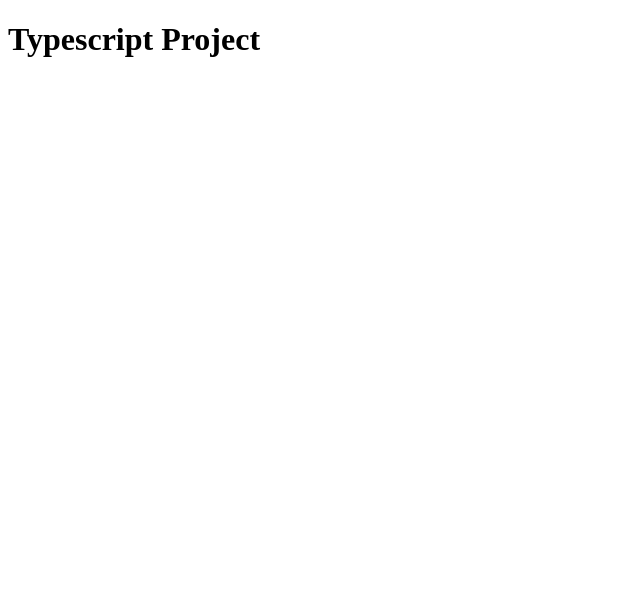
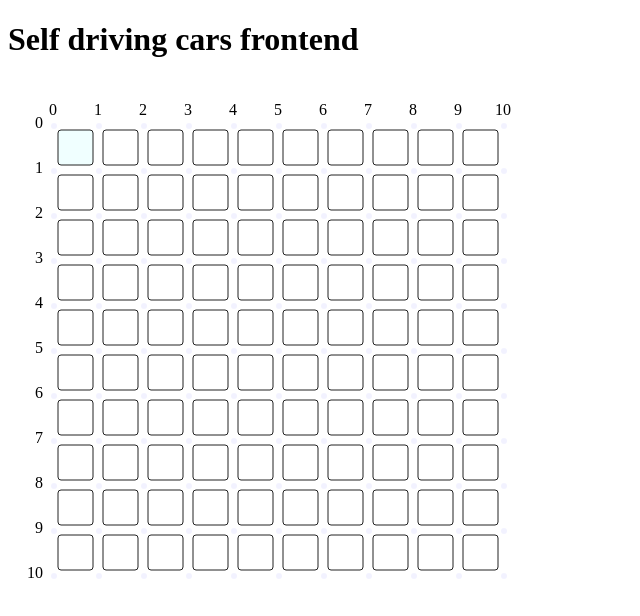
Before and after one commit to michael-georgiadis/SelfDrivingCars, a website built with webpack: page html/dist/index.html in a window 1280 px wide. Shown: the whole page, without its empty margins (0-640 px from the left). Built offline with nearby package versions, Linux system fonts and the light colour scheme.

Commit message:
Σχεδιασμός πλέγματος με λεζάντες αξόνων

```diff
--- a/html/src/index.ts
+++ b/html/src/index.ts
@@ -1,4 +1,11 @@
 /// <reference path="../node_modules/@types/d3/index.d.ts"/>
 import { IGrid, IPoint, ITimeSpan, IRide } from "./sdc-types"
+import { Board } from "./visual"
 
-console.log("hello world!");
+const board = new Board({
+    columns: 10, rows: 10,
+    current_step: 0, total_steps: 10,
+    bonus: 2
+}, 35, 5);
+
+board.drawBoard("#grid");
--- a/html/src/visual.ts
+++ b/html/src/visual.ts
@@ -1,25 +1,130 @@
 /// <reference path="../node_modules/@types/d3/index.d.ts"/>
-import { IGrid, IPoint, ITimeSpan, IRide } from "./sdc-types";
+import { IGrid, IPoint, ITimeSpan, IRide, IIntersection, IGridData } from "./sdc-types";
 import * as d3 from "d3";
+import { thresholdSturges } from "d3";
 
-class Board {
+
+export class Board {
     options: IGrid;
-    edgeLength: number = 25;
+    edgeLength: number;
+    padding: number;
     gridElement: any;
+    data: IGridData[];
+    intersectionCoordinates: IPoint[][];
 
-    constructor(grid: IGrid) {
+    constructor(grid: IGrid, edgeLength: number, padding: number) {
         this.options = grid;
+        this.edgeLength = edgeLength;
+        this.padding = padding;
+        this.intersectionCoordinates = Array.from({ length: grid.rows + 1 },
+            (_, rowIndex) => Array.from({ length: grid.columns + 1 },
+                (_, columnIndex) => <IPoint>{ x: columnIndex, y: rowIndex + 1 }));
+        this.data = this.refreshData(grid);
     }
 
-    public draw(gridSelector: string, edgeLength: number) {
+    public refreshData(options: IGrid) {
+        const padding = this.padding;
+        const edgeLength = this.edgeLength;
+        const paddedLength = 2 * padding + edgeLength;
+        return Array.from({ length: (options.rows + 1) * (options.columns + 1) }, (_, index) => {
+            const value: IGridData = { intersection: { row: 0, col: 0 }, point: { x: 0, y: 0 }, index: index }
+            value.intersection.row = Math.floor(index / (options.columns + 1));
+            value.intersection.col = index % (options.columns + 1);
+            value.point.x = value.intersection.col * paddedLength;
+            value.point.y = value.intersection.row * paddedLength;
+            value.index = index;
+
+            if (value.intersection.row === 0) value.text = value.intersection.col.toString();
+            if (value.intersection.col === 0) value.text = value.intersection.row.toString();
+
+            this.intersectionCoordinates[value.intersection.row][value.intersection.col] =
+                {
+                    x: value.point.x + paddedLength + padding / 2,
+                    y: value.point.y + paddedLength + padding / 2
+                };
+
+            return value;
+        });
+    }
+
+    public drawBoard(gridSelector: string) {
         const options = this.options;
-        this.edgeLength = edgeLength;
-        this.gridElement = null;
-        const data: { point: IPoint, edgelength: number } = new Array(options.rows * options.columns).fill({});
-        const element = d3
+        const padding = this.padding;
+        const edgeLength = this.edgeLength;
+        const paddedLength = 2 * padding + edgeLength;
+        const columns_ = this.options.columns + 1;
+        const rows_ = this.options.rows + 1;
+
+        const gridContainer = d3
             .select(gridSelector)
-            .attr("width", "800px")
-            .attr("height", "800px");
+            .append("svg")
+            .attr("width", paddedLength * columns_ + paddedLength / 2 + "px")
+            .attr("height", paddedLength * rows_ + paddedLength / 2 + "px")
+            .append("g");
 
+        gridContainer
+            .selectAll(".cell")
+            .data(this.data)
+            .enter()
+            .append("rect")
+            .attr("class", "cell")
+            .attr("x", d => d.point.x + padding)
+            .attr("y", d => d.point.y + padding)
+            .attr("width", d => edgeLength)
+            .attr("height", d => edgeLength)
+            .attr("rx", 3)
+            .attr("ry", 3)
+            .style("fill", d => {
+                if (d.intersection.row == d.intersection.col && d.intersection.row == 1)
+                    return "azure";
+                else return "#fff"
+            })
+            .style("stroke", d => {
+                if (d.intersection.row === 0 || d.intersection.col === 0 ||
+                    d.intersection.row === rows_ || d.intersection.col === columns_)
+                    return "";
+                else return "#222";
+            });
+
+        gridContainer
+            .selectAll(".column-label")
+            .data(this.data.filter((value, index) => value.intersection.row === 0))
+            .enter()
+            .append("text")
+            .attr("class", "column-label")
+            .text(d => d.text || "")
+            .attr("width", paddedLength - 10)
+            .attr("text-anchor", "middle")
+            .attr("x", d => d.point.x + paddedLength)
+            .attr("y", d => d.point.y + paddedLength - 10)
+
+        gridContainer
+            .selectAll(".row-label")
+            .data(this.data.filter((value, index) => value.intersection.col === 0))
+            .enter()
+            .append("text")
+            .attr("class", "row-label")
+            .text(d => d.text || "")
+            //.attr("width", paddedLength - 10)
+            .attr("text-anchor", "end")
+            .attr("x", d => d.point.x + paddedLength - 10)
+            .attr("y", d => d.point.y + paddedLength + 3)
+
+        gridContainer
+            .selectAll(".xing")
+            .data(Array.from({ length: rows_ * columns_ }, (_, index) => index))
+            .enter()
+            .append("circle")
+            .attr("class", "xing")
+            .attr("cx", index => this.intersectionCoordinates[Math.floor(index / columns_)][index % columns_].x - 1.5)
+            .attr("cy", index => this.intersectionCoordinates[Math.floor(index / columns_)][index % columns_].y - 1.5)
+            .attr("r", 3)
+            .attr("fill", "#00f")
+            .attr("opacity", .05)
+
+        this.gridElement = gridContainer;
     }
+
+    public refreshRides() { };
+    public refreshCars() { };
 }
```
Also changed, not shown: html/src/sdc-types.ts (+9 -2 lines), html/dist/index.html, 1 other file.
